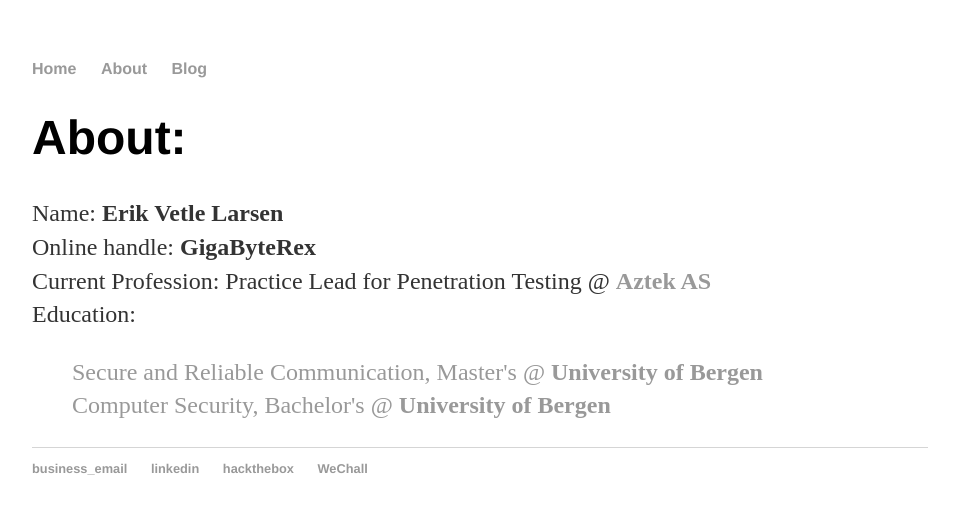
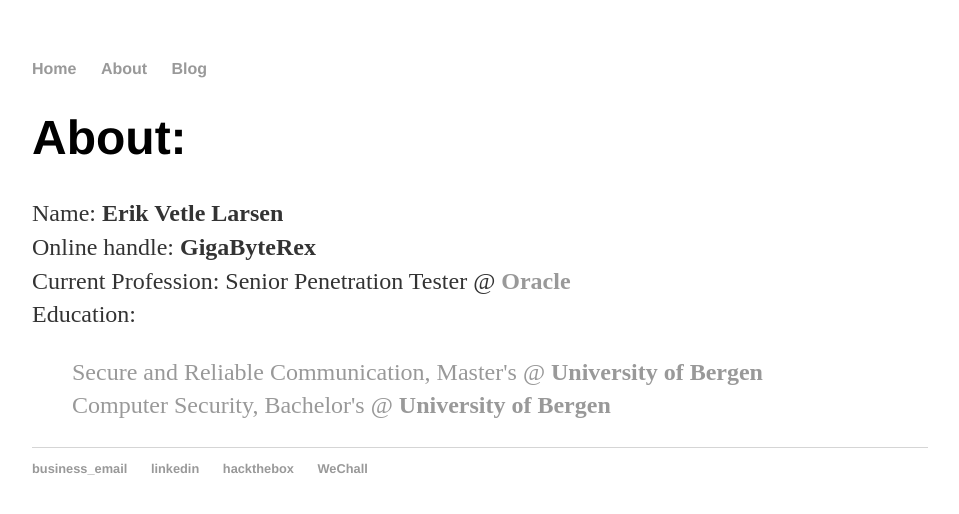
Before and after one commit to GigaByteRex/gigabyterex.github.io, a Jekyll site: the page built from about/index.html, in a window 1280 px wide. Shown: the top 514 px of the page, without its empty margins (160-1119 px from the left). Built offline with Jekyll 4.4.1, drawn with Linux system fonts in a browser that asks for light colours.

Commit message:
Update index.html
Updated with new workplace

```diff
--- a/about/index.html
+++ b/about/index.html
@@ -6,7 +6,7 @@ title: About GigaByteRex
 	<h1>About:</h1>
 	<p>Name: <b>Erik Vetle Larsen</b><br>
 	Online handle: <b>GigaByteRex</b><br>
-	Current Profession: Practice Lead for Penetration Testing @ <a href=https://www.aztek.no><b>Aztek AS</b></a><br>
+	Current Profession: Senior Penetration Tester @ <a href=https://www.oracle.com><b>Oracle</b></a><br>
 	Education: <br></p>
 	<p style="margin-left: 40px"><a href=https://www.uib.no/en/studies/MAMN-INF/SI>Secure and Reliable Communication, Master's @ <b>University of Bergen</b></a><br>
 	<a href=https://www.uib.no/en/studies/BAMN-DSIK>Computer Security, Bachelor's @ <b>University of Bergen</b></a></p>
```
